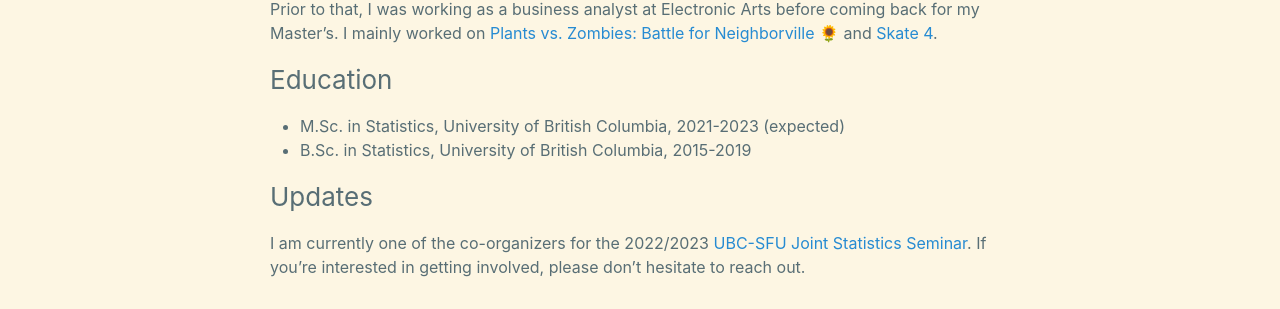
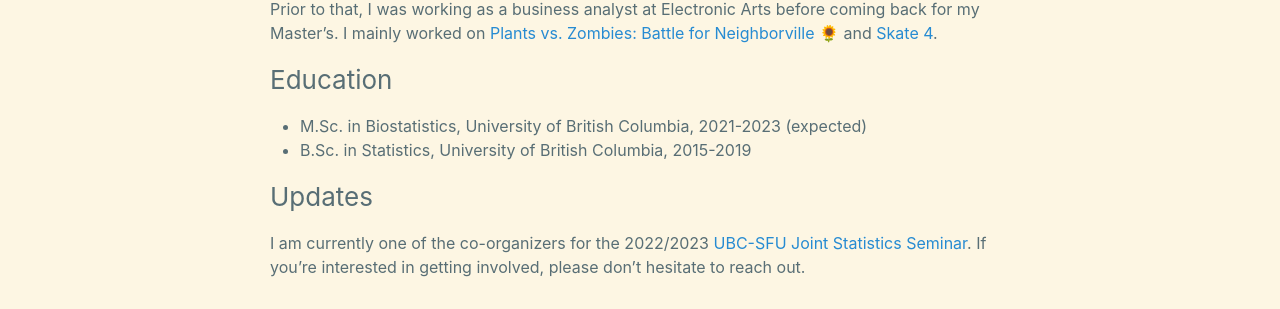
Before and after one commit to ChloeYou/chloeyou.github.io, a Jekyll site: the page built from index.md, in a window 1280 px wide. Shown: the part 707-1016 px from the top of the page. Built offline with Jekyll 4.4.1, drawn with Linux system fonts in a browser that asks for light colours; emoji names are drawn with the system emoji font.

Commit message:
update degree

```diff
--- a/index.md
+++ b/index.md
@@ -23,7 +23,7 @@ for my Master's. I mainly worked on
 and [Skate 4](https://twitter.com/skateea).
 
 ### Education
-* M.Sc. in Statistics, University of British Columbia, 2021-2023 (expected)
+* M.Sc. in Biostatistics, University of British Columbia, 2021-2023 (expected)
 * B.Sc. in Statistics, University of British Columbia, 2015-2019
 
 ### Updates
```
